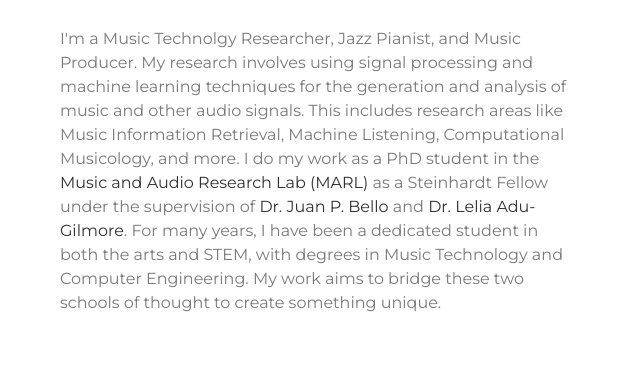
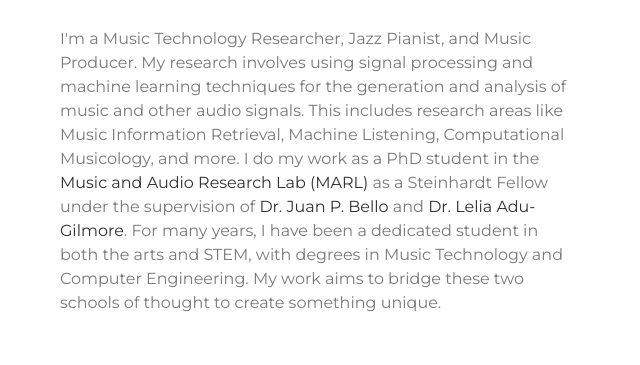
Before and after one commit to dafaronbi/Portfolio, a plain HTML site: page index.html in a window 1280 px wide. Shown: the part 828-1193 px from the top of the page, 640-1280 px from the left. Drawn offline with nearby package versions, Linux system fonts and the light colour scheme.

Commit message:
fixed typo

```diff
--- a/index.html
+++ b/index.html
@@ -104,7 +104,7 @@
                             </div>
                             <div class="about-text">
                                 <p>
-                                    I'm a Music Technolgy Researcher, Jazz Pianist, and Music Producer. My research involves using
+                                    I'm a Music Technology Researcher, Jazz Pianist, and Music Producer. My research involves using
                                     signal processing and machine learning techniques for the generation and analysis of music and other audio signals.
                                     This includes research areas like Music Information Retrieval, Machine Listening, Computational Musicology, and more.
                                     I do my work as a PhD student in the <a href="https://steinhardt.nyu.edu/marl">Music and Audio Research Lab (MARL)</a>
```
